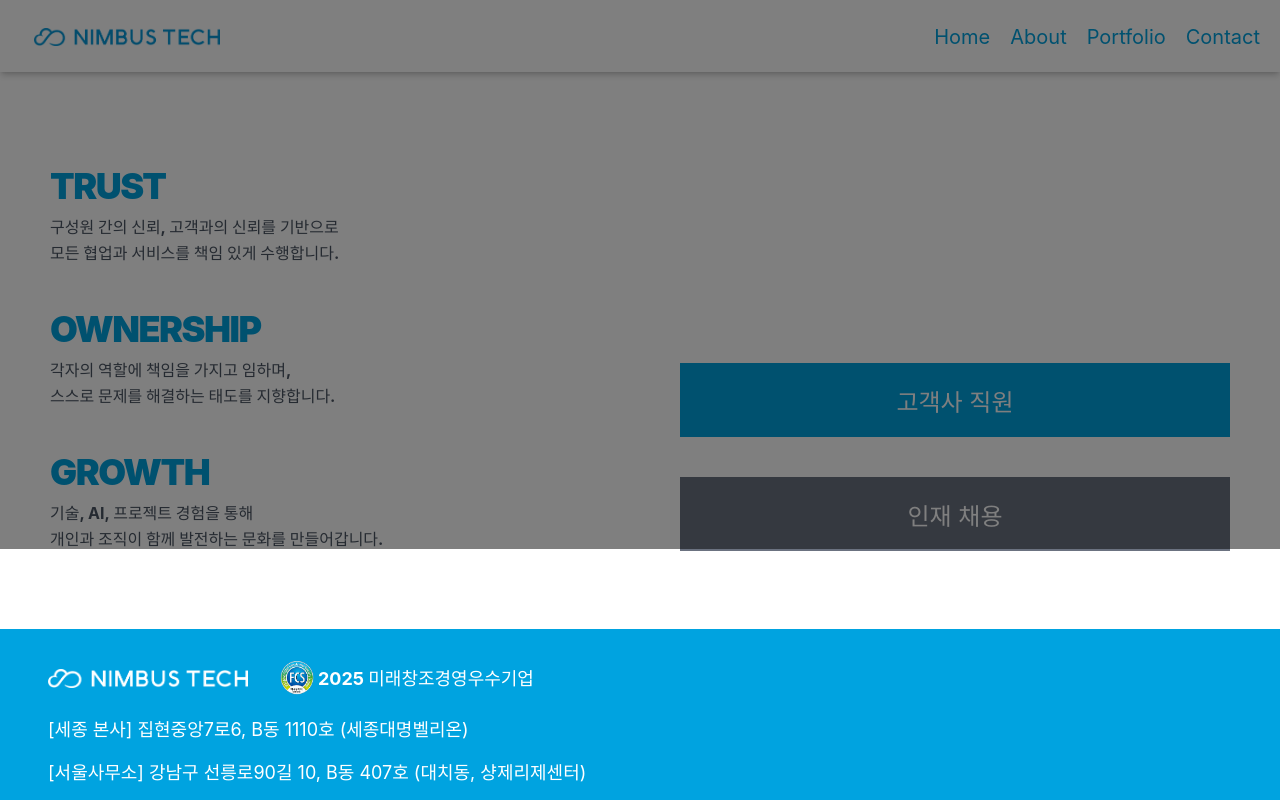
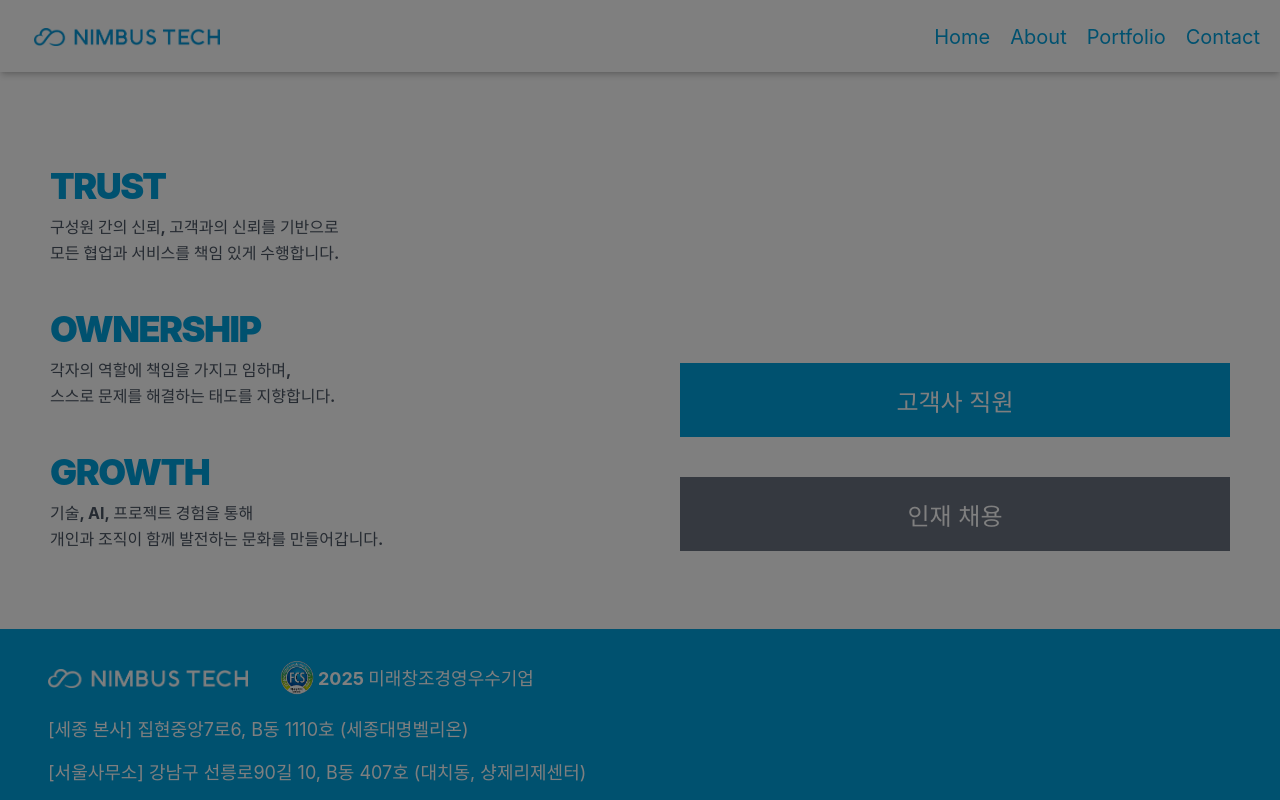
Before and after one commit to onexhana/nimbustech_website, a React (Vite) app: page /contact in a window 1280 px wide. Both pictures are taken after a click on the button "고객사 직원". Shown: the part 2803-3603 px from the top of the page. Built offline with nearby package versions, Linux system fonts and the light colour scheme; a web font is replaced by a local one.

Commit message:
feat (contact) : 오버레이 수정

```diff
--- a/src/components/Contact/ContactSection.tsx
+++ b/src/components/Contact/ContactSection.tsx
@@ -160,11 +160,11 @@ export default function ContactSection() {
           <>
             {/* 배경 어두운 오버레이 */}
             <div onClick={() => setUserType(null)} style={{
-              position: 'absolute',
+              position: 'fixed',
               top: 0,
               left: 0,
-              right: 0,
-              bottom: 0,
+              width: '100%',
+              height: '100%',
               backgroundColor: 'rgba(0, 0, 0, 0.5)',
               zIndex: 1000
             }} />
```
